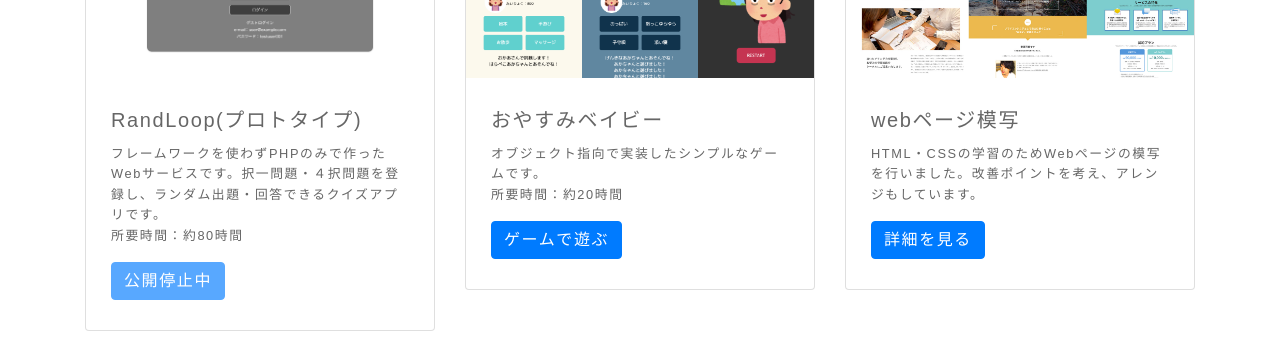
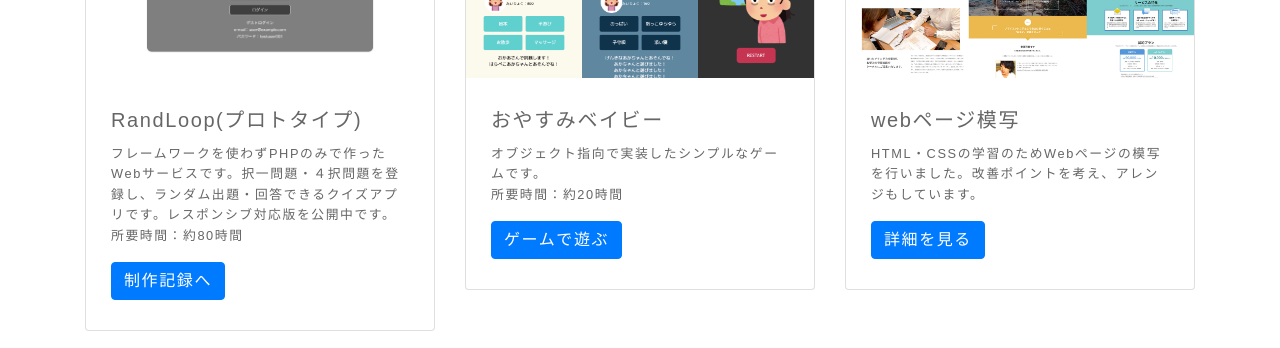
Before and after one commit to oaxisstudio/MyPortfolio, a website: page docs/index.html in a window 1280 px wide. Shown: the part 1091-1439 px from the top of the page. Drawn offline with nearby package versions, Linux system fonts and the light colour scheme; a web font is replaced by a local one.

Commit message:
ナビバーへBLOG,WORKSにRandLoop制作記録へのリンクを追加

```diff
--- a/docs/index.html
+++ b/docs/index.html
@@ -32,6 +32,8 @@
               <li class="nav-item"><a href="#works" class="nav-link">WORKS</a></li>
               <li class="nav-item"><a href="#about" class="nav-link">ABOUT</a></li>
               <li class="nav-item"><a href="#skills" class="nav-link">SKILLS</a></li>
+              <li class="nav-item"><a href="http://tucca.sakura.ne.jp/wp/" class="nav-link" target="_blank">BLOG</a>
+              </li>
               <li class="nav-item"><a href="#contact" class="nav-link">CONTACT</a></li>
             </ul>
           </nav>
@@ -59,10 +61,12 @@
             <img src="images/randloop00.png" alt="" class="bd-placeholder-img card-img-top" width="100%" height="180">
             <div class="card-body">
               <h5 class="card-title">RandLoop(プロトタイプ)</h5>
-              <p class="card-text">フレームワークを使わずPHPのみで作ったWebサービスです。択一問題・４択問題を登録し、ランダム出題・回答できるクイズアプリです。<br>
+              <p class="card-text">フレームワークを使わずPHPのみで作ったWebサービスです。択一問題・４択問題を登録し、ランダム出題・回答できるクイズアプリです。<a
+                  href="http://tucca.sakura.ne.jp/randloop/" target="_blank">レスポンシブ対応版</a>を公開中です。<br>
                 所要時間：約80時間
               </p>
-              <a href="http://3.114.143.203/examin/" class="btn btn-primary disabled" target="_blank">公開停止中</a>
+              <a href="http://tucca.sakura.ne.jp/wp/2019/09/03/randloop-making01/" class="btn btn-primary"
+                target="_blank">制作記録へ</a>
             </div>
           </div>
         </div>
```
Also changed, not shown: docs/works/works-template.html (+2 -0 lines), docs/works/works-trace.html (+2 -0 lines).
